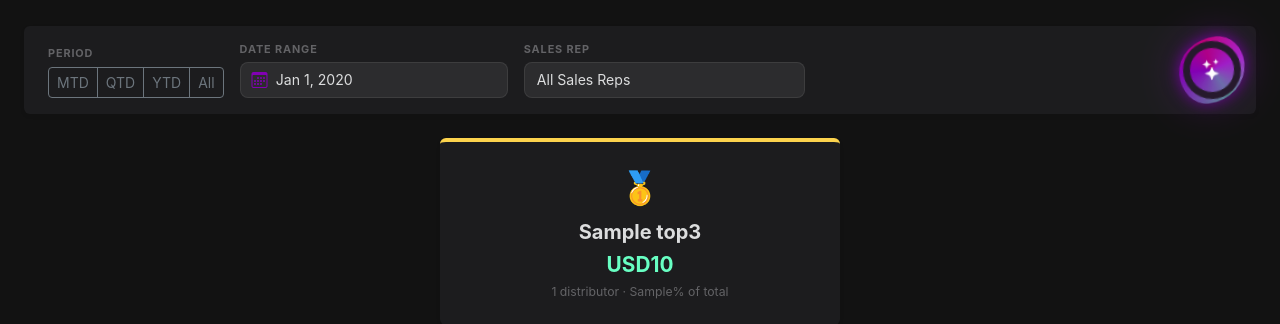
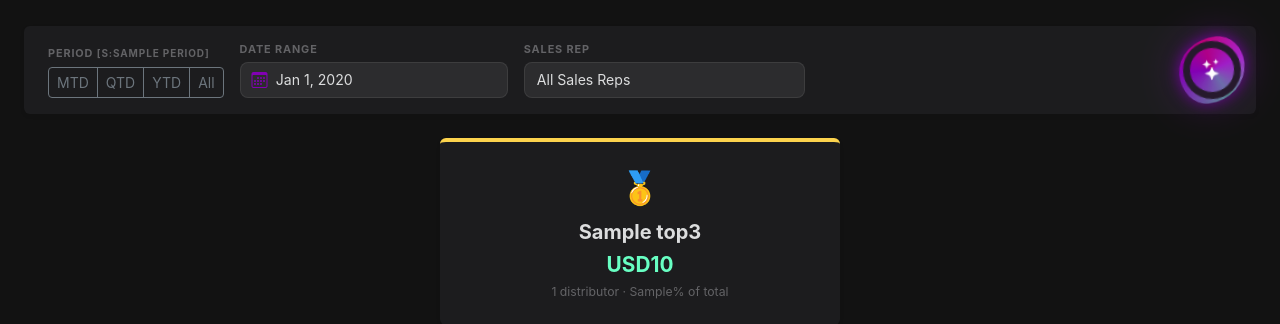
Before and after one commit to omricn/kpos, a Django app: template templates/reports/salesperson_list.html in a window 1280 px wide. Shown: the part 154-478 px from the top of the page. Run offline with Django 4.2, Linux system fonts and the light colour scheme; tables that the repository leaves empty hold one stand-in row (values such as "Sample post"); the template is opened without the code that fills it: values that come from a table or form of the project are taken from there, most other values are stand-ins (such as "Sample title", 1, 10 or a date in 2020); data that the repository does not hold is empty.

Commit message:
Temp debug: show session period value in Period label

```diff
--- a/templates/reports/salesperson_list.html
+++ b/templates/reports/salesperson_list.html
@@ -28,7 +28,7 @@
 
       <!-- Period presets -->
       <div class="col-12 col-xl-auto">
-        <label class="filter-label">Period</label>
+        <label class="filter-label">Period <small class="text-muted" style="font-size:10px">[s:{{ filters.period|default:'—' }}]</small></label>
         <div class="btn-group btn-group-sm" id="spPeriodPresets">
           <button type="button" class="btn btn-outline-secondary period-btn" data-period="mtd">MTD</button>
           <button type="button" class="btn btn-outline-secondary period-btn" data-period="qtd">QTD</button>
```
